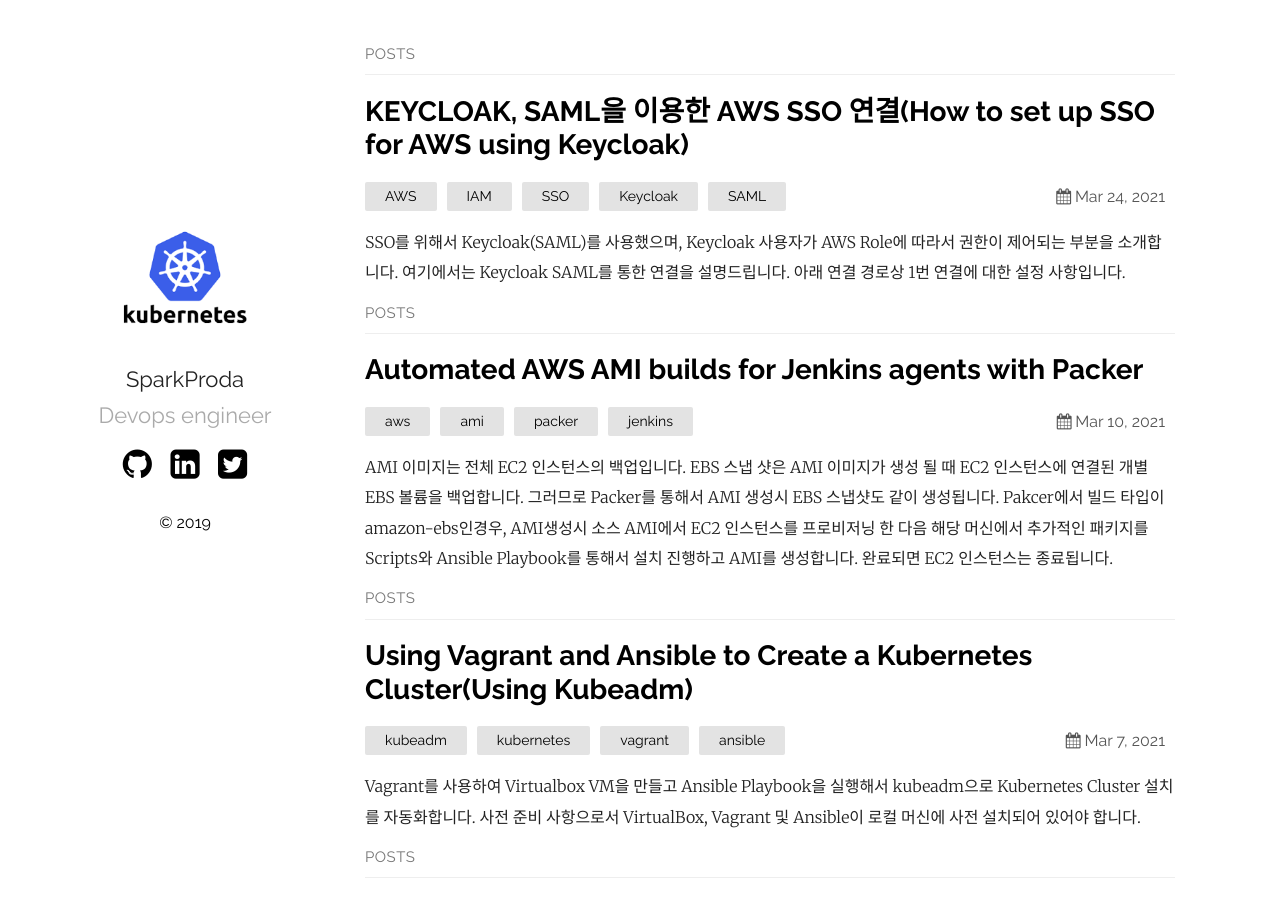
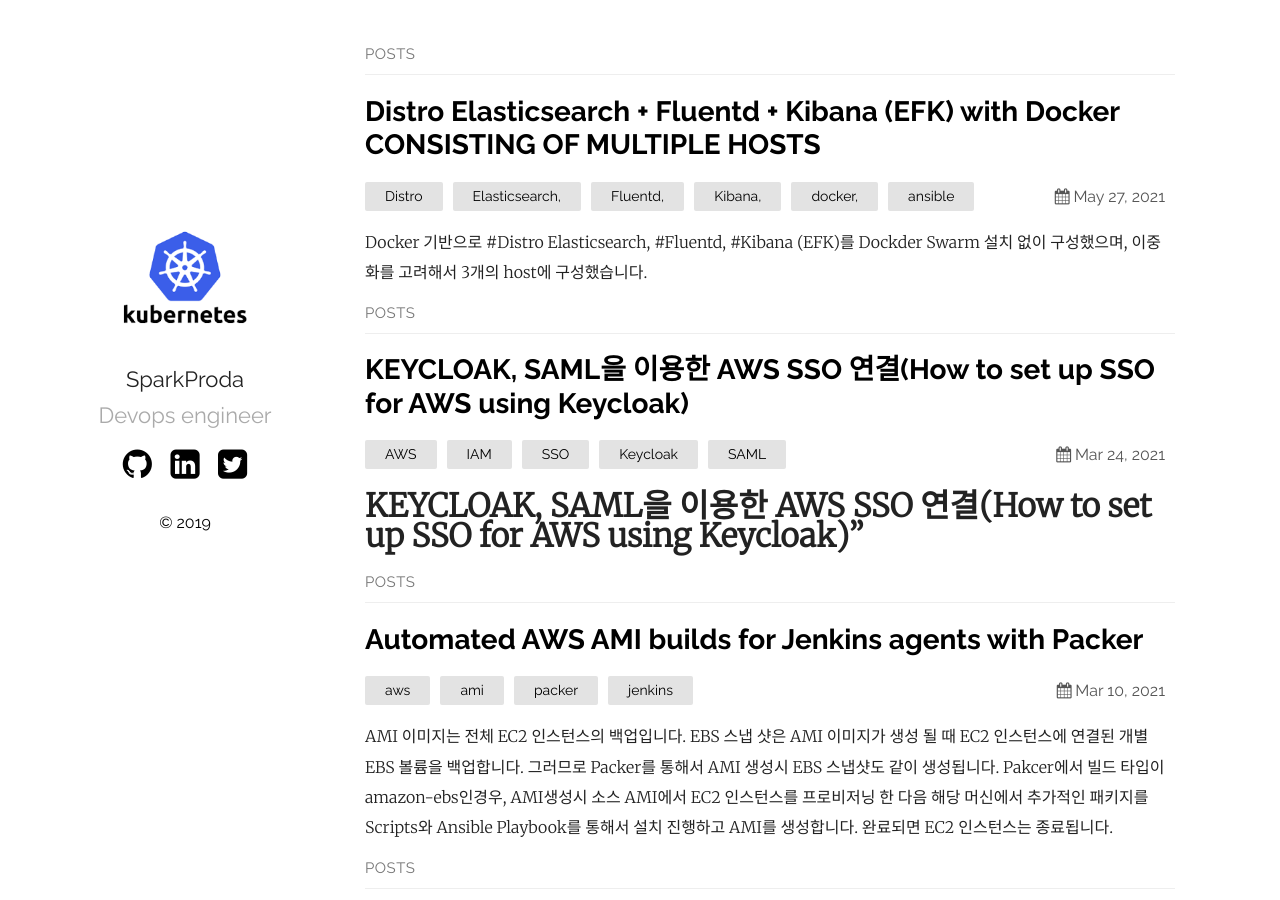
Before and after one commit to sparkproda/sparkproda.github.io, a Jekyll site: the page built from index.md, in a window 1280 px wide and 900 px high. Built offline with Jekyll 4.4.1, drawn with Linux system fonts in a browser that asks for light colours; part of the change alters nothing that is shown.

Commit message:
add efk docker

```diff
--- a/_posts/2021-03-24-SSO_for_Amazon_AWS_using_Keycloak.markdown
+++ b/_posts/2021-03-24-SSO_for_Amazon_AWS_using_Keycloak.markdown
@@ -4,6 +4,8 @@ title:  "KEYCLOAK, SAML을 이용한 AWS SSO 연결(How to set up SSO for AWS us
 date:   2021-03-24
 categories:  AWS IAM SSO Keycloak SAML
 ---
+
+# KEYCLOAK, SAML을 이용한 AWS SSO 연결(How to set up SSO for AWS using Keycloak)"
 
 SSO를 위해서 Keycloak(SAML)를 사용했으며, Keycloak 사용자가  AWS Role에 따라서 권한이 제어되는 부분을 소개합니다.
 여기에서는 Keycloak SAML를 통한 연결을 설명드립니다. 아래 연결 경로상 1번 연결에 대한 설정 사항입니다.
--- /dev/null
+++ b/_posts/2021-05-27-DistroElasticsearch_MultiHost.markdown
@@ -0,0 +1,123 @@
+---
+layout: post
+title:  "Distro Elasticsearch + Fluentd + Kibana (EFK) with Docker CONSISTING OF MULTIPLE HOSTS"
+date:   2021-05-27
+categories:  Distro Elasticsearch, Fluentd, Kibana, docker, ansible
+---
+Docker 기반으로 #Distro Elasticsearch, #Fluentd, #Kibana (EFK)를 Dockder Swarm 설치 없이 구성했으며, 이중화를 고려해서 3개의 host에 구성했습니다.
+
+그리고 kibana 인증 연동을 Keycloak과 #OpenID 로 연결하여, Keycloak를 통해서 인증 및 Role mapping이 되게 구성했습니다.keycloak OpenID 연동 설정 내용은 추후 다시 올리도록 하겠습니다.
+
+Docker기반 구성은 Ansible를 통해서 설치되도록 자동화했습니다. 또한 data directory는 host directory를 mount하여 저장 및 관리/확장이 가능하도록 했습니다. 여기에서는 Kibana 접속 로드 분산을 위해서 로드발런서는 구성하지 않았습니다.
+
+여기에 설정된 패스워드는 Default 설정이므로 수정하시길 바랍니다.
+
+관련코드는 아래 링크 참조바랍니다.
+
+https://github.com/sparkproda/docker-EFK.git
+
+
+![EFK](/assets/distroElasticsearch.png)
+
+---
+- 설치이미지
+    - amazon/opendistro-for-elasticsearch:1.13.2
+    - fluent/fluentd:v1.6-debian-1
+    - amazon/opendistro-for-elasticsearch-kibana:1.13.2
+---
+
+- 사전 설치 준비 사항
+  로컬 PC에 아래 사항이 설치되어 있어야 합니다.
+  - Vagrant
+  - Ansible
+  - VirtualBox
+---
+
+# Chart01. 설치 구성
+
+## 1-1. 소스 다운로드 후 설치
+
+소스코드 위치는 여기에 있습니다.
+
+
+
+~~~
+vagrant up
+~~~
+
+## 1-2. Distro ElasticSearch 구성 확인
+
+~~~
+curl --user admin:admin http://192.168.99.12:9200/_cat/nodes?v
+ip            heap.percent ram.percent cpu load_1m load_5m load_15m node.role master name
+192.168.99.14           36          96  14    0.57    0.24     0.15 dimr      -      hostefk03
+192.168.99.12           57          64   7    0.38    0.21     0.12 dimr      *      hostefk01
+192.168.99.13           63          84  11    0.31    0.15     0.09 dimr      -      hostefk02
+~~~
+
+## 1-3. OpenID 적용
+
+보안 설정파일이 docker container에 mount되어 있어서, 이 설정파일을 적용해야 합니다.
+컨테이너 내부에서 있는 실행파일을 이용합니다. 파일위치는 /usr/share/elasticsearch/plugins/opendistro_security/tools
+입니다.
+
+~~~
+vagrant ssh hostefk01
+
+vagrant@hostefk01:~$ docker psCONTAINER ID   IMAGE                                               COMMAND                  CREATED        STATUS          PORTS                                                                                                                                       NAMES
+1c28c3df25e3   sparkfluentd:v0.1                                   "tini -- /bin/entryp…"   18 hours ago   Up 2 hours      5140/tcp, 0.0.0.0:24224->24224/tcp, :::24224->24224/tcp                                                                                     odfe-fluentd
+7977313930dd   amazon/opendistro-for-elasticsearch:1.13.2          "/usr/local/bin/dock…"   18 hours ago   Up 27 minutes   0.0.0.0:9200->9200/tcp, :::9200->9200/tcp, 0.0.0.0:9300->9300/tcp, :::9300->9300/tcp, 0.0.0.0:9600->9600/tcp, :::9600->9600/tcp, 9650/tcp   efk01
+3526c4db575f   amazon/opendistro-for-elasticsearch-kibana:1.13.2   "/usr/local/bin/kiba…"   18 hours ago   Up 2 hours      0.0.0.0:5601->5601/tcp, :::5601->5601/tcp
+
+
+vagrant@hostefk01:~$ docker exec -it 7977313930dd /bin/bash
+
+
+[root@hostefk01 elasticsearch]# cd plugins/opendistro_security/tools/
+
+./securityadmin.sh \
+   -cd /usr/share/elasticsearch/plugins/opendistro_security/securityconfig/ \
+   -icl -nhnv  -cacert /usr/share/elasticsearch/config/root-ca.pem \
+   -key /usr/share/elasticsearch/config/kirk-key.pem \
+   -cert /usr/share/elasticsearch/config/kirk.pem
+
+
+Open Distro Security Admin v7
+Will connect to localhost:9300 ... done
+Connected as CN=kirk,OU=client,O=client,L=test,C=de
+Elasticsearch Version: 7.10.2
+Open Distro Security Version: 1.13.1.0
+Contacting elasticsearch cluster 'elasticsearch' and wait for YELLOW clusterstate ...
+Clustername: odfe-cluster
+Clusterstate: GREEN
+Number of nodes: 3
+Number of data nodes: 3
+.opendistro_security index already exists, so we do not need to create one.
+Populate config from /usr/share/elasticsearch/plugins/opendistro_security/securityconfig/
+Will update '_doc/config' with /usr/share/elasticsearch/plugins/opendistro_security/securityconfig/config.yml
+   SUCC: Configuration for 'config' created or updated
+Will update '_doc/roles' with /usr/share/elasticsearch/plugins/opendistro_security/securityconfig/roles.yml
+   SUCC: Configuration for 'roles' created or updated
+Will update '_doc/rolesmapping' with /usr/share/elasticsearch/plugins/opendistro_security/securityconfig/roles_mapping.yml
+   SUCC: Configuration for 'rolesmapping' created or updated
+Will update '_doc/internalusers' with /usr/share/elasticsearch/plugins/opendistro_security/securityconfig/internal_users.yml
+   SUCC: Configuration for 'internalusers' created or updated
+Will update '_doc/actiongroups' with /usr/share/elasticsearch/plugins/opendistro_security/securityconfig/action_groups.yml
+   SUCC: Configuration for 'actiongroups' created or updated
+Will update '_doc/tenants' with /usr/share/elasticsearch/plugins/opendistro_security/securityconfig/tenants.yml
+   SUCC: Configuration for 'tenants' created or updated
+Will update '_doc/nodesdn' with /usr/share/elasticsearch/plugins/opendistro_security/securityconfig/nodes_dn.yml
+   SUCC: Configuration for 'nodesdn' created or updated
+Will update '_doc/whitelist' with /usr/share/elasticsearch/plugins/opendistro_security/securityconfig/whitelist.yml
+   SUCC: Configuration for 'whitelist' created or updated
+Will update '_doc/audit' with /usr/share/elasticsearch/plugins/opendistro_security/securityconfig/audit.yml
+   SUCC: Configuration for 'audit' created or updated
+Done with success
+
+~~~
+
+## 1-4.접속하기
+
+아래 kibana URL에 접속하면 keycloak URL로 redirect 되어 인증처리를 합니다.
+
+http://192.168.99.12:5601/, http://192.168.99.13:5601, http://192.168.99.14:5601
```
Also changed, not shown: assets/distroElasticsearch.png (added), 1 other file.
